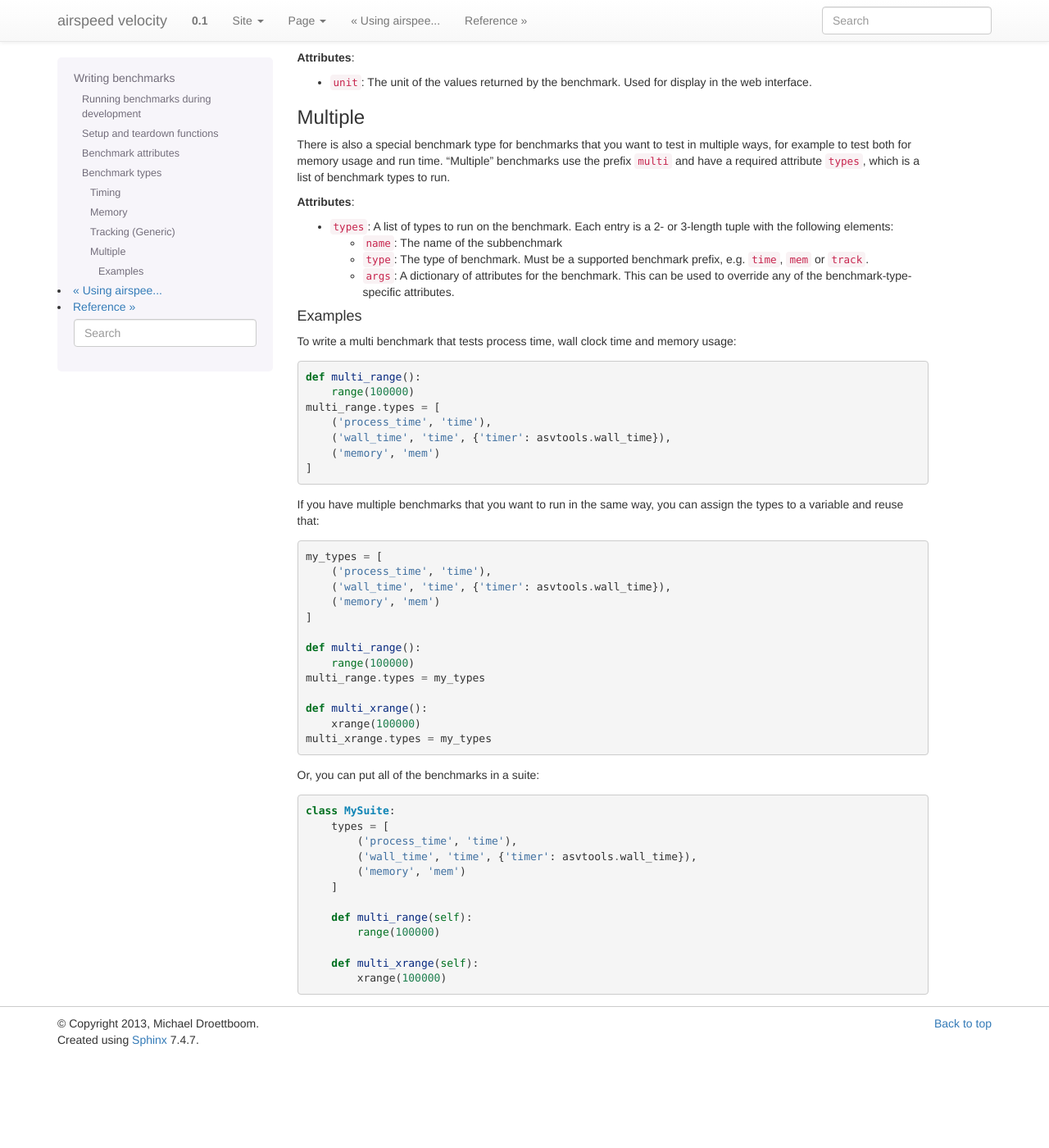
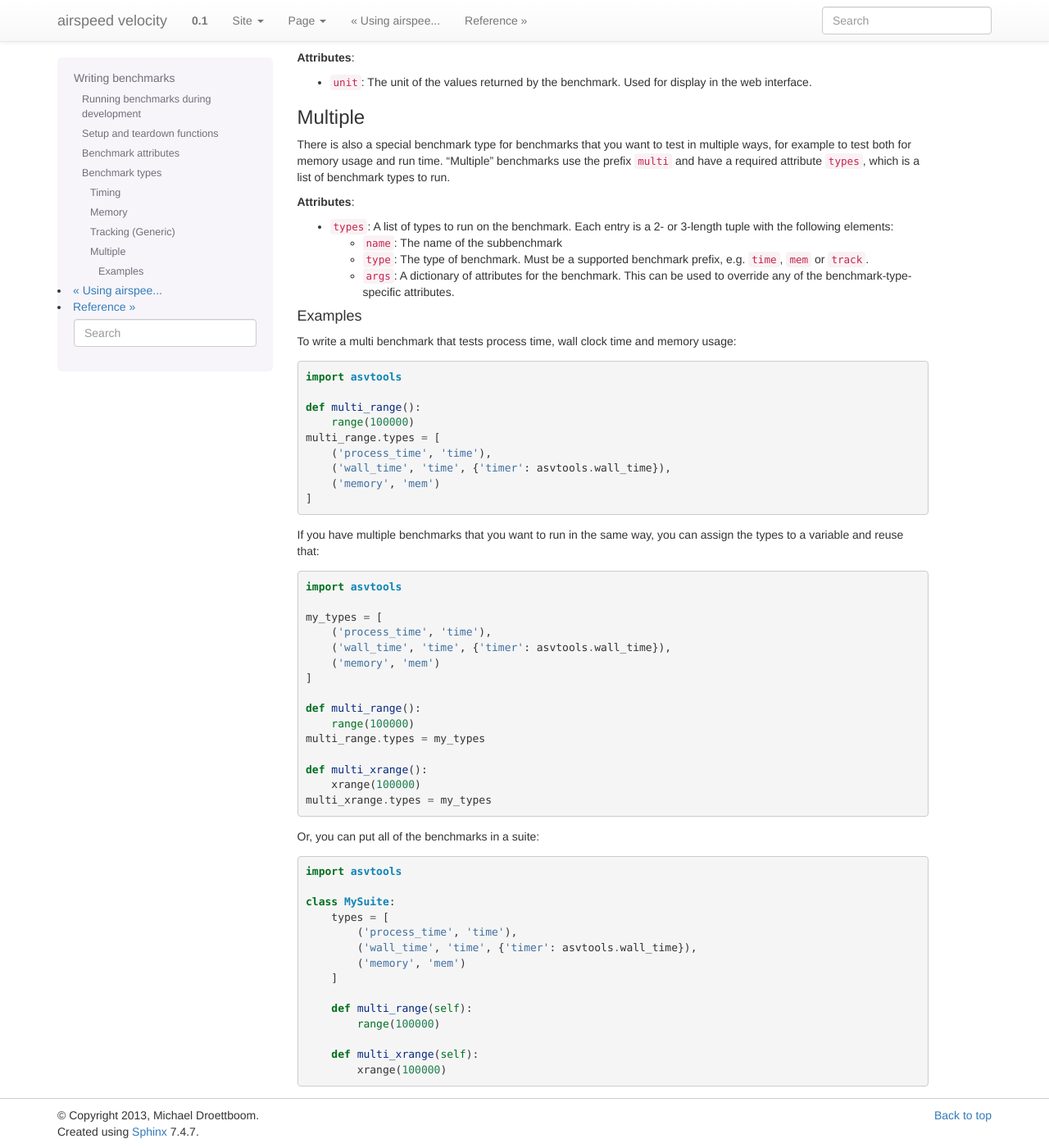
Before and after one commit to airspeed-velocity/asv, a Sphinx documentation site: the page built from docs/source/writing_benchmarks.rst, in a window 1280 px wide and 1400 px high, scrolled down 3755 px. Shown: the whole window at 82% size. Built offline with Sphinx 7.4.7, drawn with Linux system fonts in a browser that asks for light colours; before the commit the page ends 5043 px from its top, so only the background shows below that.

Commit message:
Add imports to documentation

```diff
--- a/docs/source/writing_benchmarks.rst
+++ b/docs/source/writing_benchmarks.rst
@@ -273,6 +273,8 @@ Examples
 To write a multi benchmark that tests process time, wall clock time
 and memory usage::
 
+  import asvtools
+
   def multi_range():
       range(100000)
   multi_range.types = [
@@ -283,6 +285,8 @@ and memory usage::
 
 If you have multiple benchmarks that you want to run in the same way,
 you can assign the types to a variable and reuse that::
+
+  import asvtools
 
   my_types = [
       ('process_time', 'time'),
@@ -300,6 +304,8 @@ you can assign the types to a variable and reuse that::
 
 Or, you can put all of the benchmarks in a suite::
 
+  import asvtools
+
   class MySuite:
       types = [
           ('process_time', 'time'),
```
